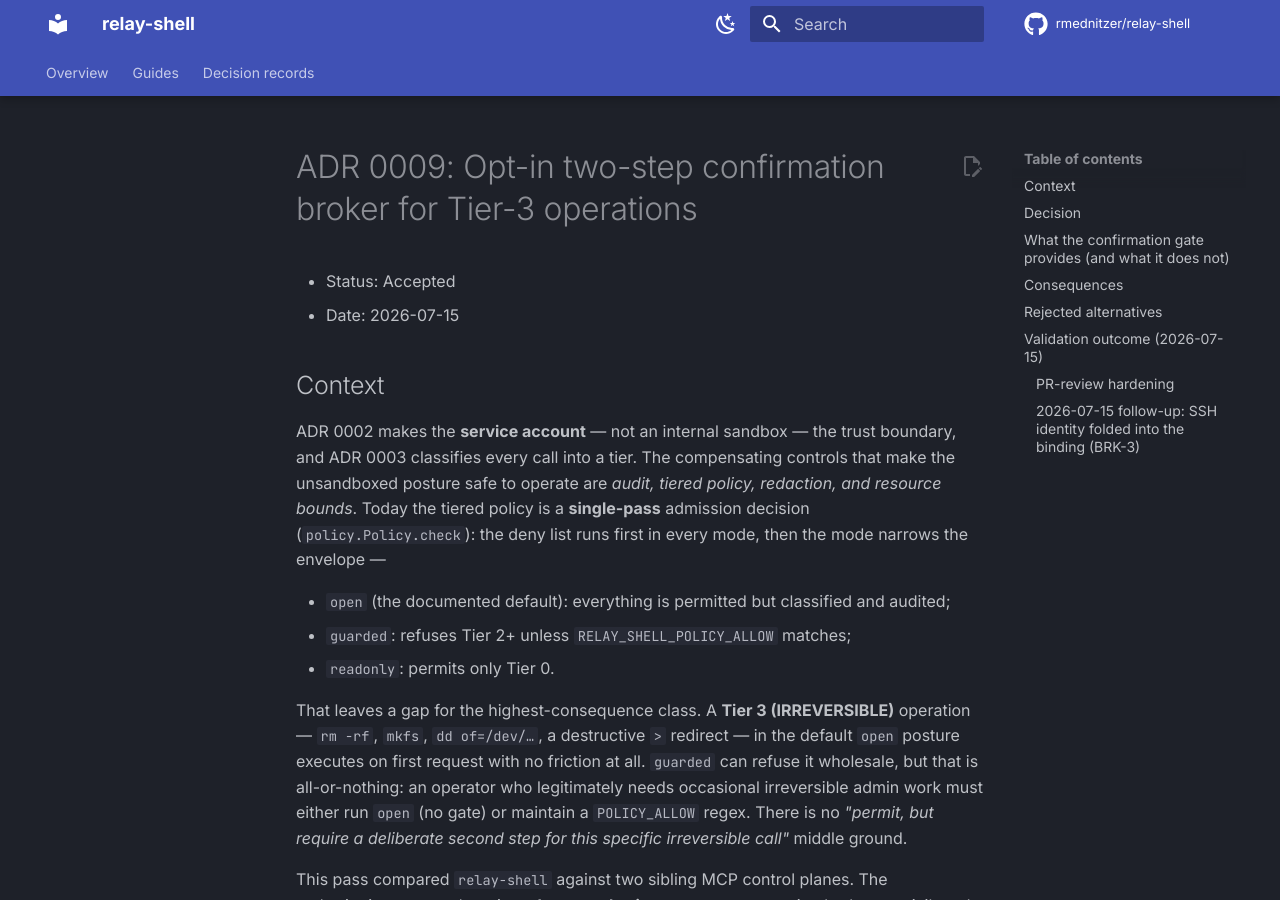
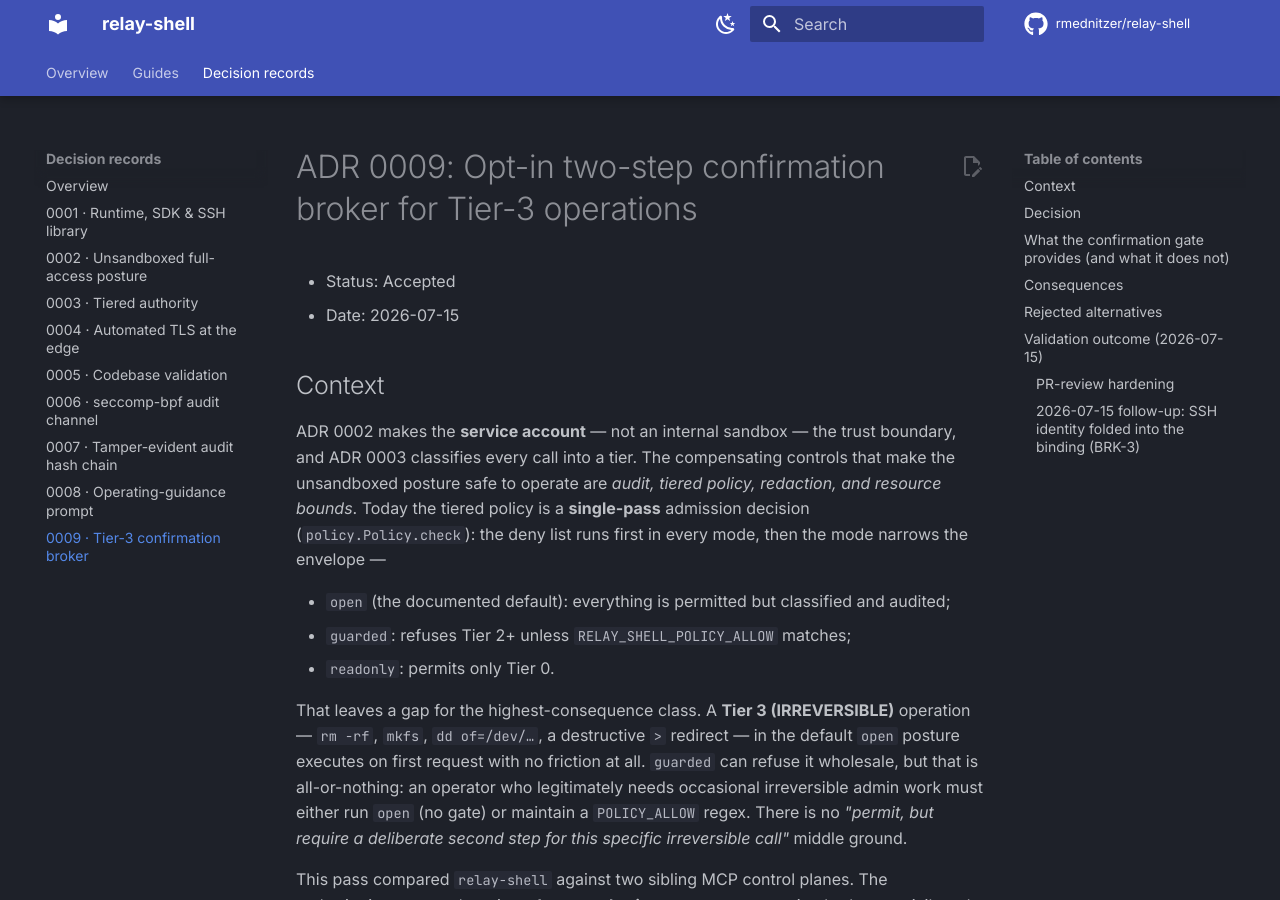
Before and after one commit to rmednitzer/relay-shell, an MkDocs documentation site: the page built from docs/adr/0009-tier3-confirmation-broker.md, in a window 1280 px wide and 900 px high. Built offline with MkDocs 1.6.1 and Material for MkDocs 9.7.7, drawn with Linux system fonts in a browser that asks for light colours; comment, search, counter and statistics services are not loaded.

Commit message:
docs: add ADR 0009 to the mkdocs nav (#136)
* docs: add ADR 0009 to the mkdocs nav

ADR 0009 (Tier-3 confirmation broker, added in #128) was never wired into
`mkdocs.yml`, so the docs site listed ADRs 0001–0008 but not 0009 — the strict
build logged it as a page not included in the nav. Add the entry after 0008.

Verified: `mkdocs build --strict` builds clean with no nav-orphan warning.

Co-Authored-By: Claude Opus 4.8 <noreply@anthropic.com>
Claude-Session: https://claude.ai/code/session_01Bas1PY8FddkyecAi65fL4F

* chore: gitignore MkDocs build output (site/)

`mkdocs build` writes the rendered site to `site/`, which was not ignored, so a
local docs build left untracked artifacts in the tree. Standard for MkDocs
repos; keeps `git status` clean after a local `mkdocs build`.

Co-Authored-By: Claude Opus 4.8 <noreply@anthropic.com>
Claude-Session: https://claude.ai/code/session_01Bas1PY8FddkyecAi65fL4F

---------

Co-authored-by: Claude Opus 4.8 <noreply@anthropic.com>

```diff
--- a/mkdocs.yml
+++ b/mkdocs.yml
@@ -101,3 +101,4 @@ nav:
       - 0006 · seccomp-bpf audit channel: adr/0006-seccomp-notify-audit-channel.md
       - 0007 · Tamper-evident audit hash chain: adr/0007-audit-hash-chain.md
       - 0008 · Operating-guidance prompt: adr/0008-operating-guidance-prompt.md
+      - 0009 · Tier-3 confirmation broker: adr/0009-tier3-confirmation-broker.md
```
Also changed, not shown: 1 other file.
